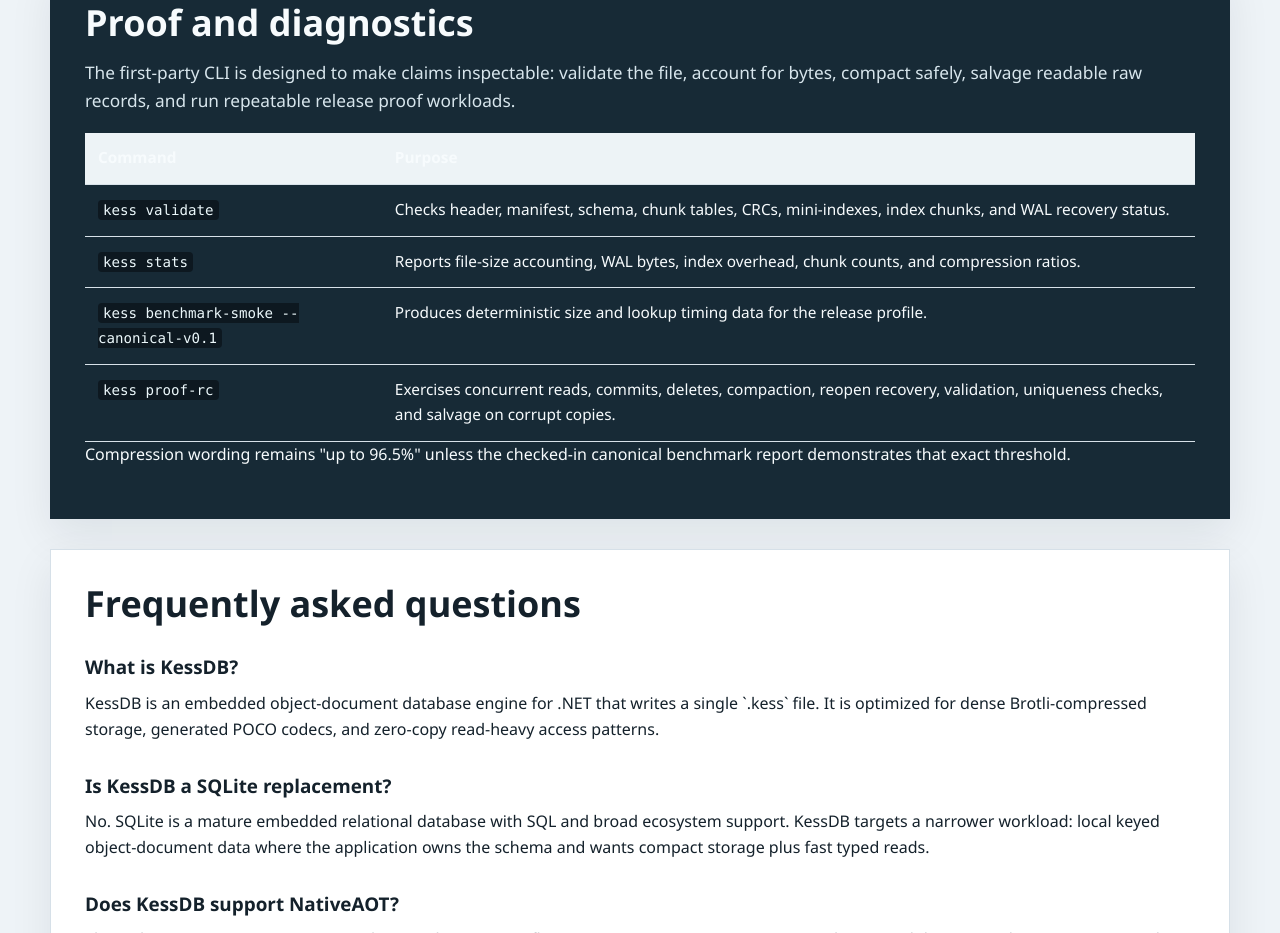
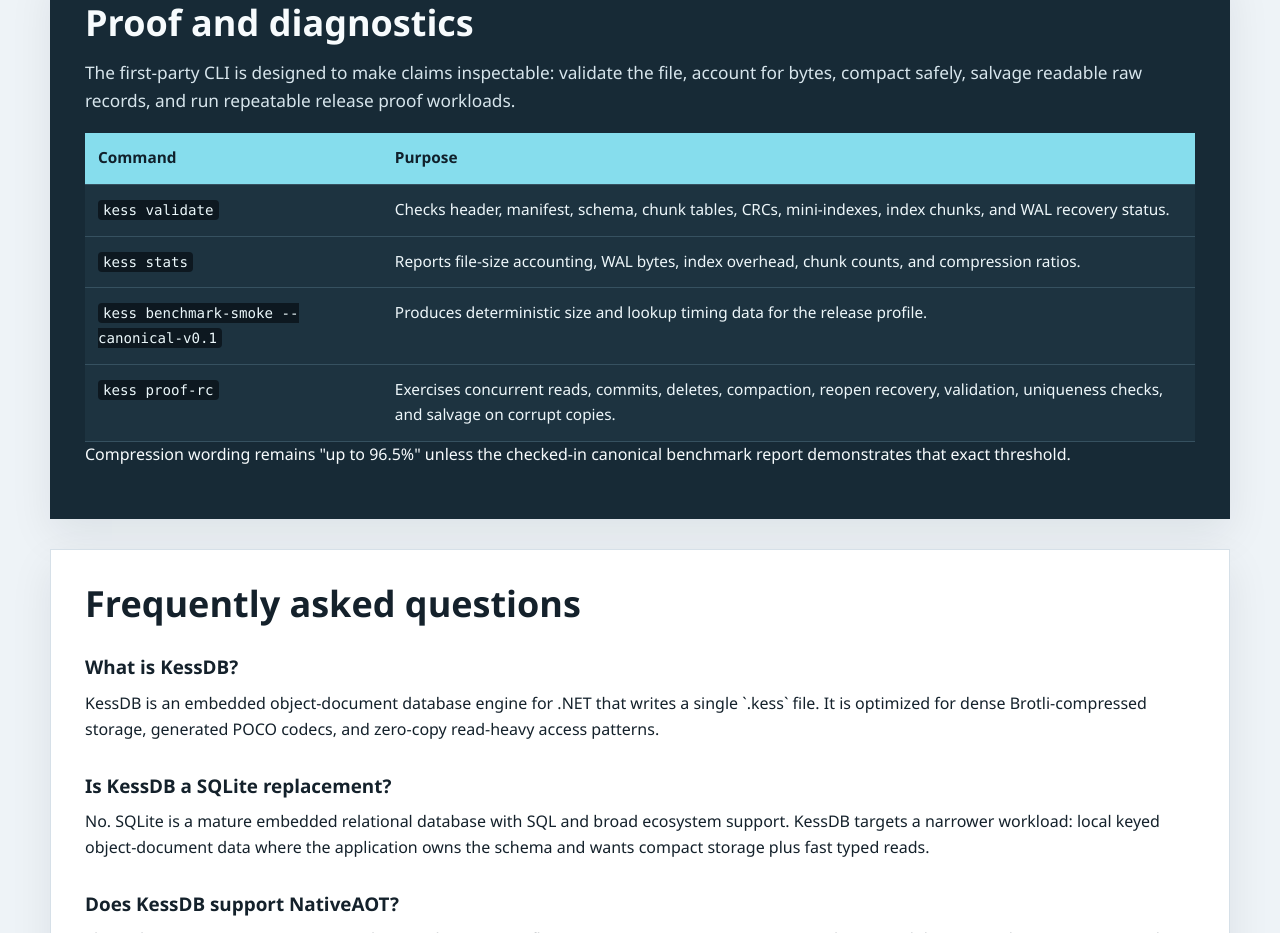
Before and after one commit to Metalios/KessDB-site, a plain HTML site: page index.html in a window 1280 px wide. Shown: the part 3859-4792 px from the top of the page. Drawn offline with Linux system fonts and the light colour scheme.

Commit message:
fix: improve proof table contrast

```diff
--- a/index.html
+++ b/index.html
@@ -357,6 +357,25 @@
       background: #edf3f6;
     }
 
+    .dark table {
+      color: #eef7fa;
+      background: #132630;
+    }
+
+    .dark th,
+    .dark td {
+      border-bottom-color: #365160;
+    }
+
+    .dark th {
+      color: #10202b;
+      background: #86dded;
+    }
+
+    .dark td {
+      background: #1d3340;
+    }
+
     .warning {
       margin-top: 20px;
       padding: 18px;
```
